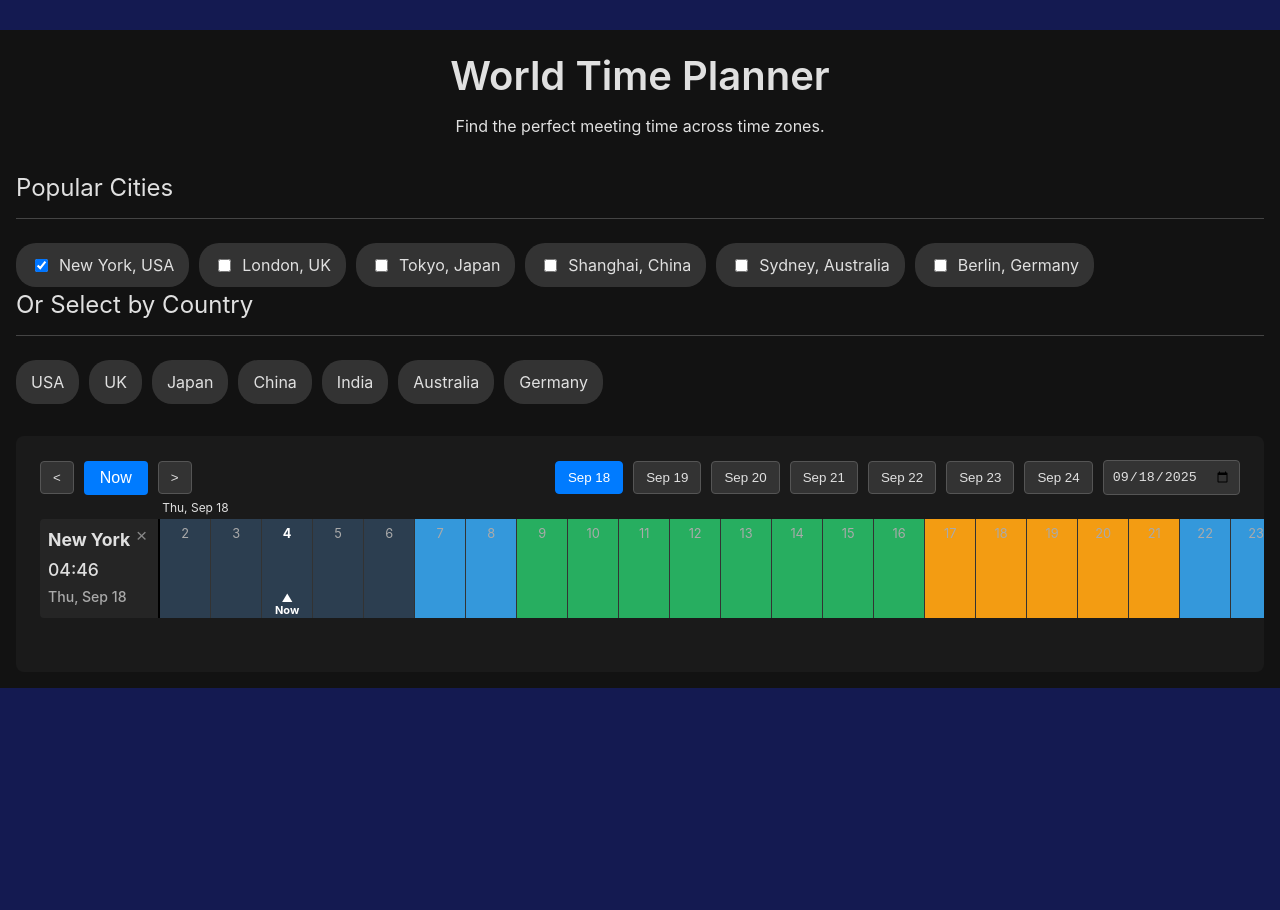
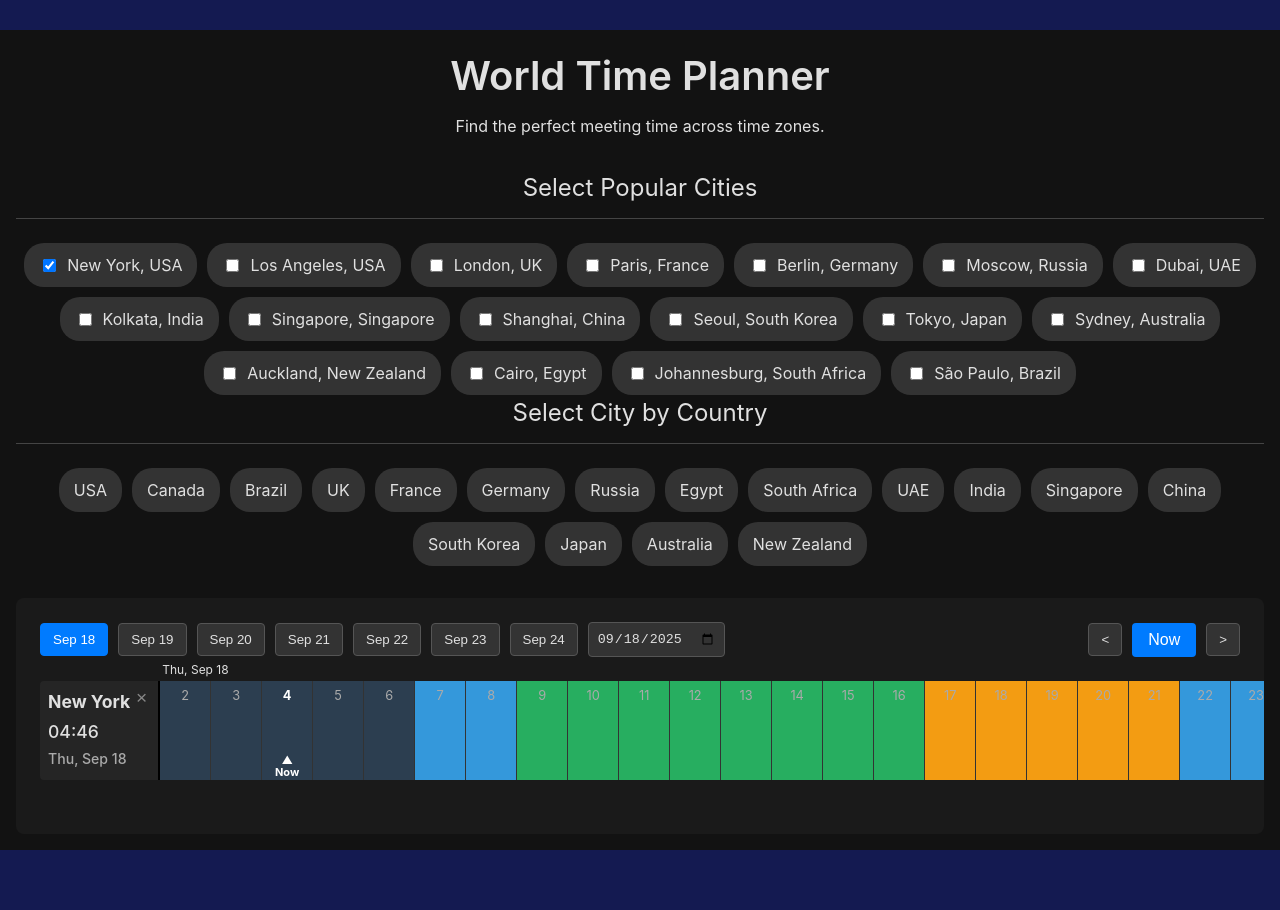
Before and after one commit to lijiaocn/kecology.com, a Jekyll site: the page built from _posts/2025-09-12-world-time-planner.md, in a window 1280 px wide. Built offline with Jekyll 4.4.1, drawn with Linux system fonts in a browser that asks for light colours; comment, search, counter and statistics services are not loaded.

Commit message:
gemini增加更多城市

```diff
--- a/_posts/2025-09-12-world-time-planner.md
+++ b/_posts/2025-09-12-world-time-planner.md
@@ -21,11 +21,11 @@ mysetting:
 
   <div class="wtp-selectors-container">
     <div class="wtp-popular-cities">
-      <h2>Popular Cities</h2>
+      <h2>Select Popular Cities</h2>
       <div id="popular-cities-list" class="wtp-city-grid"></div>
     </div>
     <div class="wtp-country-selector">
-      <h2>Or Select by Country</h2>
+      <h2>Select City by Country</h2>
       <div id="country-list" class="wtp-country-grid"></div>
     </div>
     <div id="city-modal" class="wtp-modal">
@@ -39,14 +39,14 @@ mysetting:
 
   <div id="wtp-timeline-container" class="wtp-timeline-container">
     <div class="wtp-timeline-header">
+      <div class="wtp-date-controls">
+        <div id="wtp-date-buttons"></div>
+        <input type="date" id="wtp-date-picker">
+      </div>
       <div class="wtp-time-nav-controls">
         <button id="wtp-scroll-left-btn" title="Scroll left">&lt;</button>
         <button id="wtp-now-btn" title="Go to current time">Now</button>
         <button id="wtp-scroll-right-btn" title="Scroll right">&gt;</button>
-      </div>
-      <div class="wtp-date-controls">
-        <div id="wtp-date-buttons"></div>
-        <input type="date" id="wtp-date-picker">
       </div>
     </div>
     <div id="wtp-rows-wrapper" style="position: relative;">
--- a/assets/css/world-time-planner.css
+++ b/assets/css/world-time-planner.css
@@ -24,6 +24,10 @@
   margin-bottom: 2em;
 }
 
+.wtp-popular-cities, .wtp-country-selector {
+    text-align: center;
+}
+
 .wtp-popular-cities h2, .wtp-country-selector h2 {
   font-size: 1.5em;
   margin-bottom: 1em;
@@ -35,6 +39,7 @@
   display: flex;
   flex-wrap: wrap;
   gap: 10px;
+  justify-content: center;
 }
 
 .wtp-city-grid label, .wtp-country-grid .wtp-country-item {
--- a/assets/js/world-time-planner.js
+++ b/assets/js/world-time-planner.js
@@ -32,21 +32,42 @@ document.addEventListener('DOMContentLoaded', () => {
             'Denver': 'America/Denver',
             'Los Angeles': 'America/Los_Angeles',
         },
+        'Canada': { 'Toronto': 'America/Toronto' },
+        'Brazil': { 'São Paulo': 'America/Sao_Paulo' },
         'UK': { 'London': 'Europe/London' },
+        'France': { 'Paris': 'Europe/Paris' },
+        'Germany': { 'Berlin': 'Europe/Berlin' },
+        'Russia': { 'Moscow': 'Europe/Moscow' },
+        'Egypt': { 'Cairo': 'Africa/Cairo' },
+        'South Africa': { 'Johannesburg': 'Africa/Johannesburg' },
+        'UAE': { 'Dubai': 'Asia/Dubai' },
+        'India': { 'Kolkata': 'Asia/Kolkata' },
+        'Singapore': { 'Singapore': 'Asia/Singapore' },
+        'China': { 'Shanghai': 'Asia/Shanghai' },
+        'South Korea': { 'Seoul': 'Asia/Seoul' },
         'Japan': { 'Tokyo': 'Asia/Tokyo' },
-        'China': { 'Shanghai': 'Asia/Shanghai' },
-        'India': { 'Kolkata': 'Asia/Kolkata' },
         'Australia': { 'Sydney': 'Australia/Sydney' },
-        'Germany': { 'Berlin': 'Europe/Berlin' },
+        'New Zealand': { 'Auckland': 'Pacific/Auckland' },
     };
 
     const popularCities = [
         { city: 'New York', country: 'USA' },
+        { city: 'Los Angeles', country: 'USA' },
         { city: 'London', country: 'UK' },
+        { city: 'Paris', country: 'France' },
+        { city: 'Berlin', country: 'Germany' },
+        { city: 'Moscow', country: 'Russia' },
+        { city: 'Dubai', country: 'UAE' },
+        { city: 'Kolkata', country: 'India' },
+        { city: 'Singapore', country: 'Singapore' },
+        { city: 'Shanghai', country: 'China' },
+        { city: 'Seoul', country: 'South Korea' },
         { city: 'Tokyo', country: 'Japan' },
-        { city: 'Shanghai', country: 'China' },
         { city: 'Sydney', country: 'Australia' },
-        { city: 'Berlin', country: 'Germany' },
+        { city: 'Auckland', country: 'New Zealand' },
+        { city: 'Cairo', country: 'Egypt' },
+        { city: 'Johannesburg', country: 'South Africa' },
+        { city: 'São Paulo', country: 'Brazil' },
     ];
 
     function calculateAndSetTimelineHours() {
```
